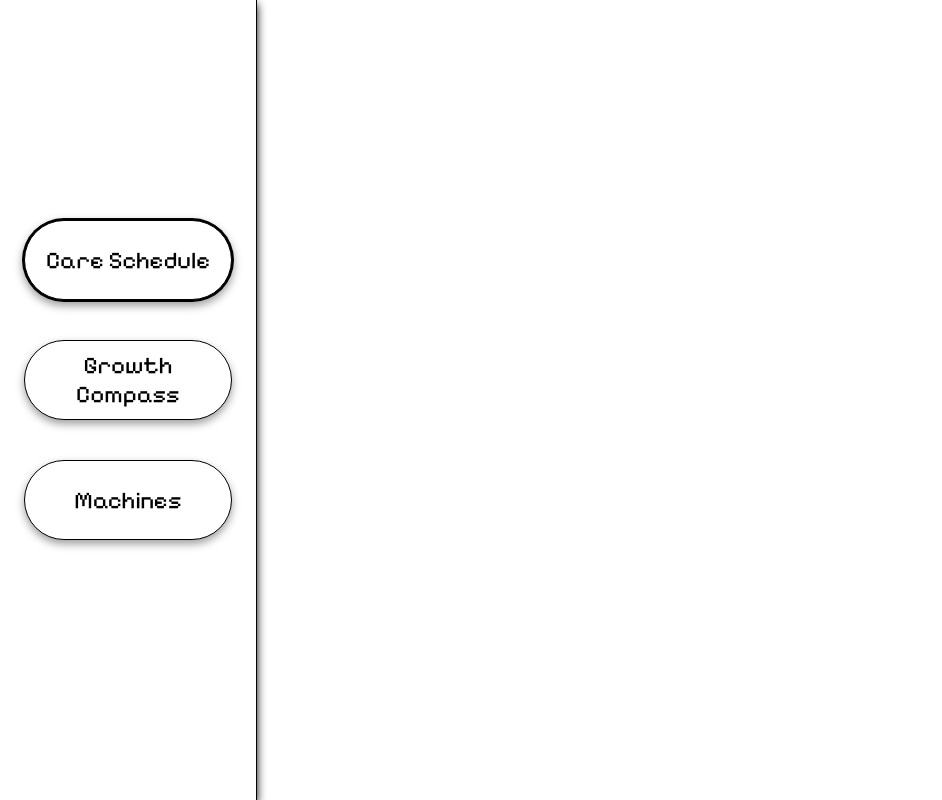
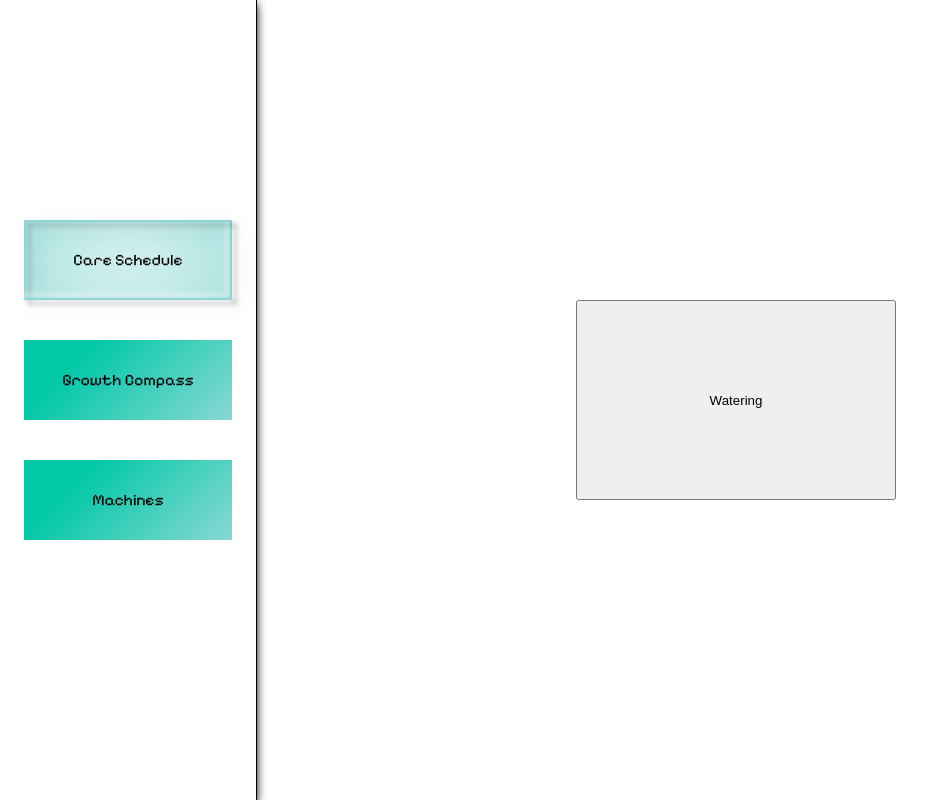
Before and after one commit to Koi-Fis/senior-design, a React (Vite) app in the folder egg/: page / in a window 1280 px wide. Both pictures are taken after a click on the button "Care Schedule". Shown: the whole page, without its empty margins (0-942 px from the left). Built offline with nearby package versions, Linux system fonts and the light colour scheme.

Commit message:
add button animation to the side bar and logic to turn on pump while on local network

```diff
--- a/egg/src/App.css
+++ b/egg/src/App.css
@@ -11,6 +11,8 @@
   flex-direction: column;
   align-items: center;
   justify-content: center;
+  margin: 0;
+  padding: 0;
 }
 
 .sidebar {
@@ -26,7 +28,7 @@
 
 }
 
-.sidebar-button {
+/*.sidebar-button {
   font-family: 'Pixelify Sans', sans-serif;
   font-size: clamp(.5rem, 2vw, 1.5rem);
   width: 26vh;
@@ -50,11 +52,8 @@
 
 .sidebar-button:hover {
   background-color: rgb(220, 220, 220);
-}
-.sidebar-button:focus {
-  outline: none;
-  box-shadow: 0 0 0 2px rgb(0, 0, 0);
-}
+}*/
+
 
 .app-shell {
   display: flex;
@@ -67,5 +66,118 @@
   display: flex;
   width: 100%;      /* if you need flex inside */
   flex-direction: column;
+}
+
+.btn-menu{
+  display: flex;
+  font-family: 'Pixelify Sans', sans-serif;
+  font-size: clamp(1rem, 2vw, 1.5rem);
+  width: 26vh;
+  height: 10vh;
+  justify-content: center;
+  align-items: center;
+  text-align: center;
+  font-size: 1rem;
+  line-height: 1;
+  border:none;
+}
+
+.sidebar-button {
+  background: linear-gradient(315deg,rgb(137, 216, 211) 0%, #03c8a8 74%);
+  line-height: 10vh;
+  padding: 0;
+  border: none;
+  position: relative;
+  margin-bottom: 40px;
 
 }
+.sidebar-button span {
+  position: relative;
+  display: block;
+  width: 100%;
+  height: 100%;
+}
+.sidebar-button:before,
+.sidebar-button:after {
+  position: absolute;
+  content: "";
+  right: 0;
+  bottom: 0;
+  background: rgba(137, 216, 211,1);
+  box-shadow:
+   -7px -7px 20px 0px rgba(255,255,255,.9),
+   -4px -4px 5px 0px rgba(255,255,255,.9),
+   7px 7px 20px 0px rgba(0,0,0,.2),
+   4px 4px 5px 0px rgba(0,0,0,.3);
+  transition: all 0.3s ease;
+}
+.sidebar-button:before{
+   height: 0%;
+   width: 2px;
+}
+.sidebar-button:after {
+  width: 0%;
+  height: 2px;
+}
+.sidebar-button:hover{
+  color: rgba(137, 216, 211,1);
+  background: transparent;
+}
+.sidebar-button:hover:before {
+  height: 100%;
+}
+.sidebar-button:hover:after {
+  width: 100%;
+}
+.sidebar-button span:before,
+.sidebar-button span:after {
+  position: absolute;
+  content: "";
+  left: 0;
+  top: 0;
+  background: rgba(137, 216, 211,1);
+  box-shadow:
+   -7px -7px 20px 0px rgba(255,255,255,.9),
+   -4px -4px 5px 0px rgba(255,255,255,.9),
+   7px 7px 20px 0px rgba(0,0,0,.2),
+   4px 4px 5px 0px rgba(0,0,0,.3);
+  transition: all 0.3s ease;
+}
+.sidebar-button span:before {
+  width: 2px;
+  height: 0%;
+}
+.sidebar-button span:after {
+  height: 2px;
+  width: 0%;
+}
+.sidebar-button span:hover:before {
+  height: 100%;
+}
+.sidebar-button span:hover:after {
+  width: 100%;
+}
+
+
+.sidebar-button.active {
+  background: transparent;
+  color: rgb(0, 0, 0);
+  /*add inner shadow*/
+  box-shadow: inset 0 0 100px rgba(137, 216, 211,1);
+  transition: all 0.3s ease;
+}
+
+.sidebar-button.active:before {
+  height: 100%;
+
+}
+.sidebar-button.active:after {
+  width: 100%;
+}
+
+.sidebar-button.active span:before {
+  height: 100%;
+}
+.sidebar-button.active span:after {
+  width: 100%;
+}
--- a/egg/src/App.tsx
+++ b/egg/src/App.tsx
@@ -20,10 +20,10 @@ function App() {
         {pages.map(page => (
           <button
             key={page.id}
-            className="sidebar-button"
+            className={`sidebar-button btn-menu ${activePage === page.id ? 'active' : ''}`}
             onClick={() => setActivePage(page.id)}
           >
-            {page.label}
+            <span>{page.label}</span>
           </button>
         ))}
       </div>
--- a/egg/src/care-schedule/care-schedule.css
+++ b/egg/src/care-schedule/care-schedule.css
@@ -1,15 +1,22 @@
-
+@import '../App.css';
 
 .landing-page {
-    display: flex;
-    order: 2;
-}
-
-
-.landing-page {
+  display: flex;
   flex: 1;
   height: 100vh;
   width: 100vw;
-  background-color:rgb(255, 255, 255);
+  background-color: rgb(255, 255, 255);
+  justify-content: center;
+  align-items: center;
 
 }
+
+.watering-btn {
+  display: flex;
+  flex-direction: column;
+  align-items: center;
+  justify-content: center;
+  width: 25%;
+  height: 25%;
+  margin-left: 15%;
+}
--- a/egg/src/care-schedule/care-schedule.tsx
+++ b/egg/src/care-schedule/care-schedule.tsx
@@ -1,10 +1,25 @@
 import './care-schedule.css';
 
 function CareSchedule() {
+  const turnOnPump = async() => {
+    try{
+      const response = await fetch("http://192.168.x.x/pump");
+      if (!response.ok) throw new Error('HTTP error! status: Failed to turn on pump');
+      console.log("Pump turned on successfully");
+      } catch (error) {
+        console.error("Error turning on pump:", error);
+      }
+  };
+
   return(
     <div className ="landing-page">
 
+
+      <button onClick={turnOnPump} className="watering-btn">Watering</button>
+
     </div>
   )
+
 }
+
 export default CareSchedule;
--- a/egg/src/index.css
+++ b/egg/src/index.css
@@ -1,4 +1,6 @@
 html, body, #root {
+  display: flex;
+  flex-direction: row;
   width: 100%;
   height: 100%;
   margin: 0;
```
